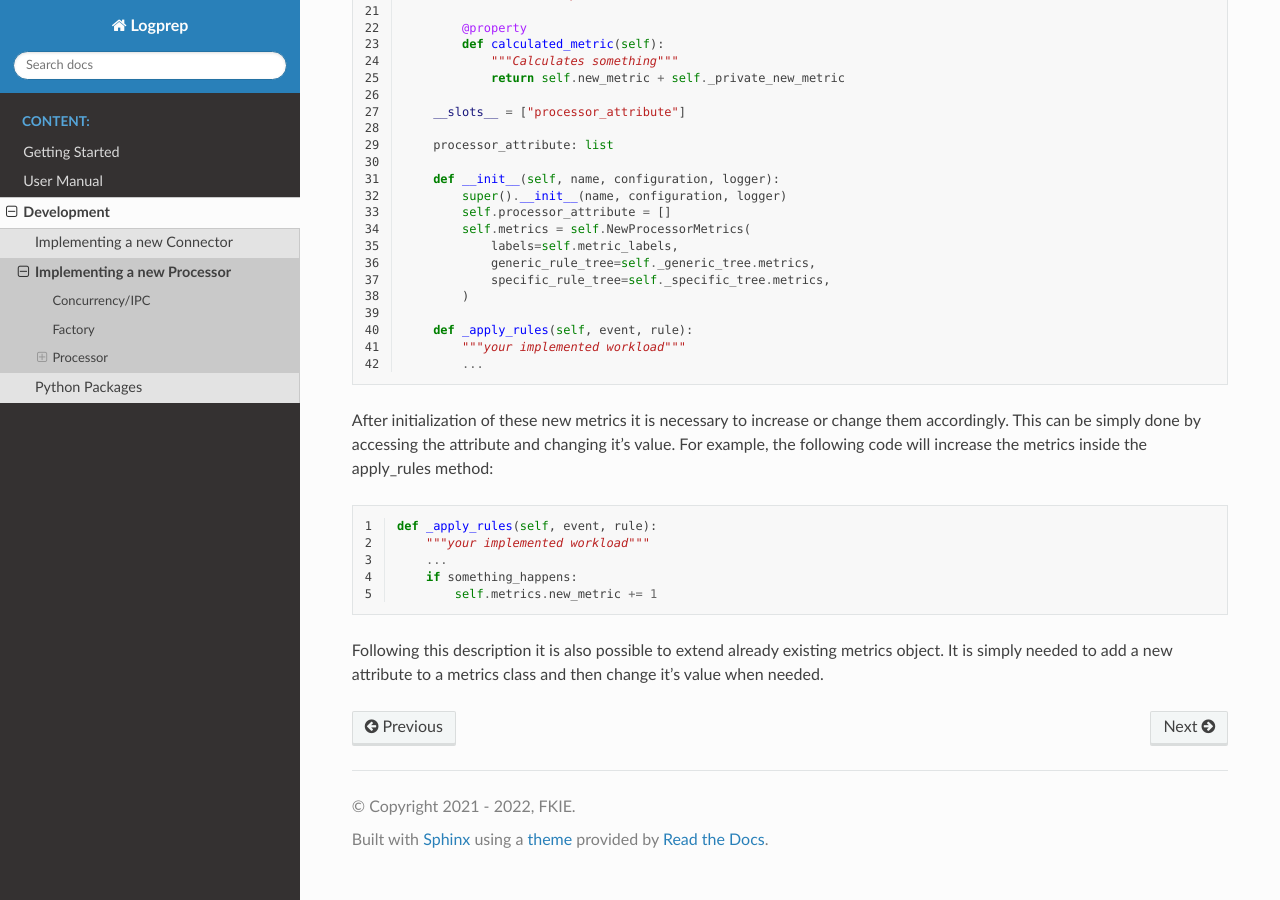
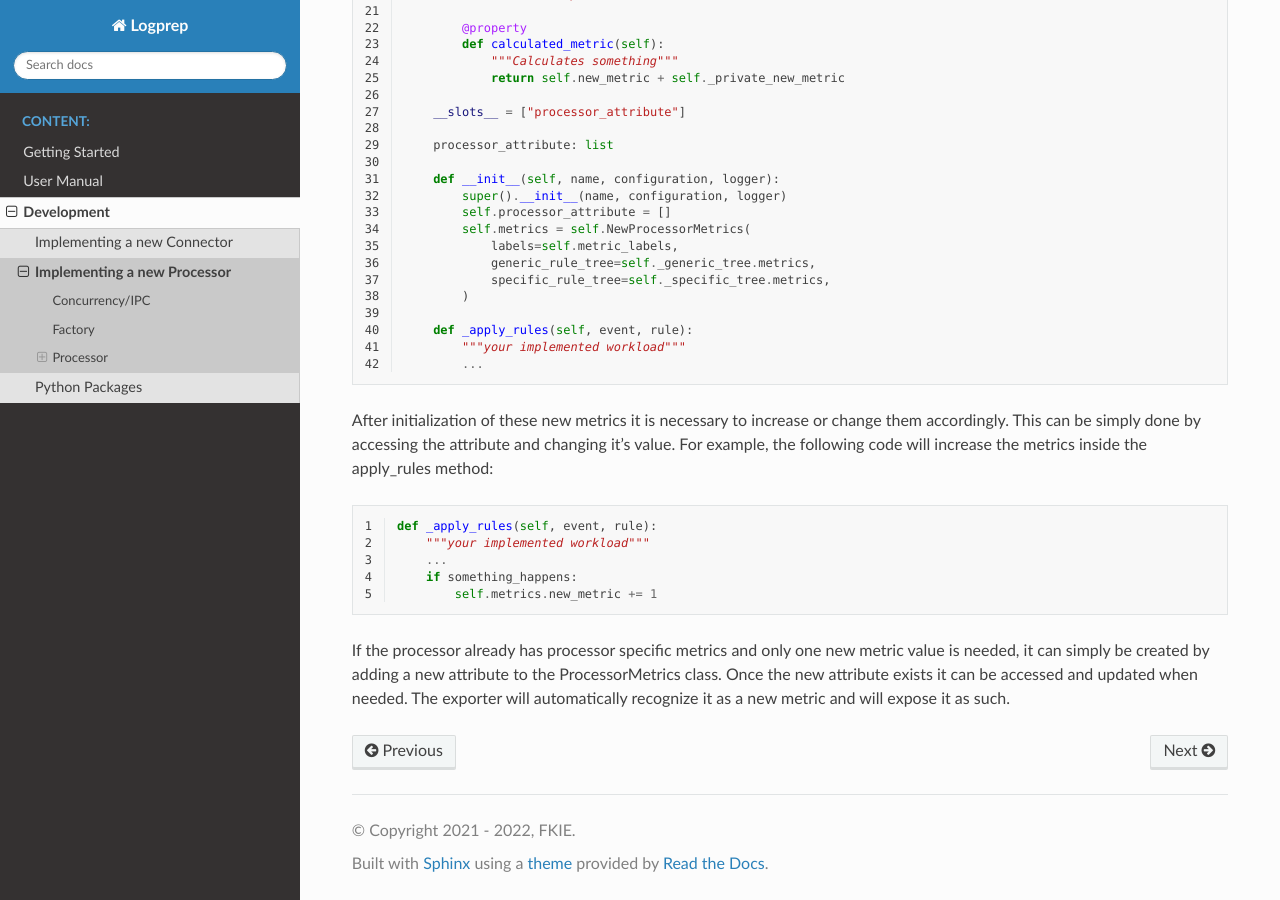
Before and after one commit to fkie-cad/Logprep, a Sphinx documentation site: the page built from doc/source/development/processor_how_to.rst, in a window 1280 px wide and 900 px high, scrolled down 3330 px. Built offline with Sphinx 7.4.7 and the Read the Docs theme 2.0.0, drawn with Linux system fonts in a browser that asks for light colours.

Commit message:
Docu update

```diff
--- a/doc/source/development/processor_how_to.rst
+++ b/doc/source/development/processor_how_to.rst
@@ -270,5 +270,7 @@
         if something_happens:
             self.metrics.new_metric += 1
 
-Following this description it is also possible to extend already existing metrics object.
-It is simply needed to add a new attribute to a metrics class and then change it's value when needed.
+If the processor already has processor specific metrics and only one new metric value is needed,
+it can simply be created by adding a new attribute to the ProcessorMetrics class.
+Once the new attribute exists it can be accessed and updated when needed.
+The exporter will automatically recognize it as a new metric and will expose it as such.
```
